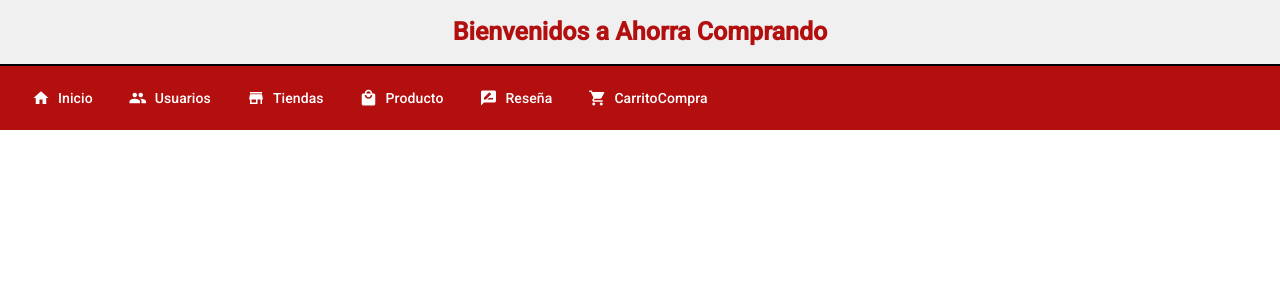
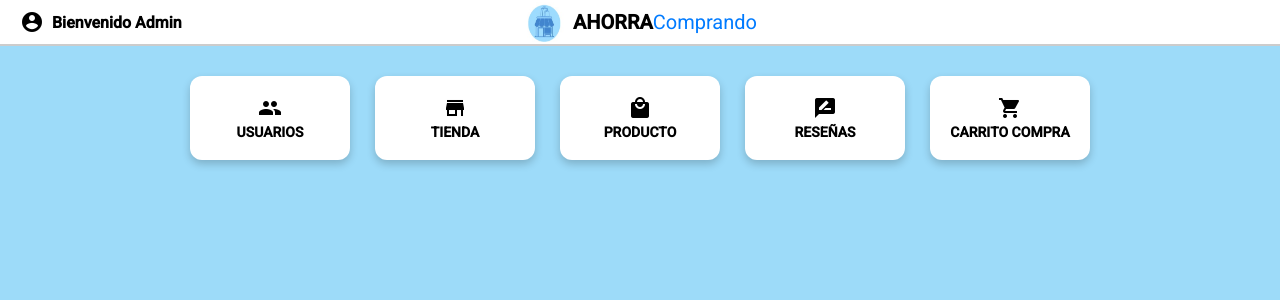
Before and after one commit to AndyLC346/FrontEnd---Grupo-1---ArquiWeb2025-01, an Angular app: page /menu in a window 1280 px wide. Before the commit this address led to /. Shown: the top 300 px of the page. Built offline with nearby package versions, Linux system fonts and the light colour scheme.

Commit message:
menu actualizado

```diff
--- a/src/app/app.component.html
+++ b/src/app/app.component.html
@@ -1,2 +1 @@
-<app-menu></app-menu>
 <router-outlet></router-outlet>
--- a/src/app/components/home/home.component.css
+++ b/src/app/components/home/home.component.css
@@ -0,0 +1,8 @@
+.home-container {
+  text-align: center;
+  margin-top: 100px;
+}
+
+button {
+  margin-top: 20px;
+}
--- a/src/app/components/home/home.component.html
+++ b/src/app/components/home/home.component.html
@@ -1,4 +1,8 @@
-<div class="container" style="text-align: center; margin-top: 5%;">
-  <h1>Bienvenido al sistema de gestión de tiendas</h1>
-  <p>Usa el menú para navegar entre las diversos apartados.</p>
+<div class="home-container">
+  <h1>Bienvenido a AHORRA COMPRANDO</h1>
+  <p>Explora nuestra aplicación</p>
+
+  <button mat-raised-button color="primary" routerLink="/menu">
+    Ir al menú principal
+  </button>
 </div>
--- a/src/app/components/home/home.component.ts
+++ b/src/app/components/home/home.component.ts
@@ -1,8 +1,9 @@
 import { Component } from '@angular/core';
+import { RouterLink } from '@angular/router';
 
 @Component({
   selector: 'app-home',
-  imports: [],
+  imports: [RouterLink],
   templateUrl: './home.component.html',
   styleUrl: './home.component.css'
 })
--- a/src/app/components/menu/menu.component.css
+++ b/src/app/components/menu/menu.component.css
@@ -1,35 +1,83 @@
-.titulo-principal {
-  text-align: center;
-  color: rgb(0, 0, 0);
-  font-size: 25px;
-  font-weight: bold;
-  margin: 0 auto;
-  justify-content: center;
-  padding: 10px 0;
-  color: rgb(179, 15, 15);
+.encabezado {
+  display: flex;
+  justify-content: space-between;
+  align-items: center;
+  background-color: white;
+  padding: 10px 20px;
+  border-bottom: 2px solid #ccc;
 }
 
-.custom{
-  background-color: #f0f0f0;
+.saludo {
+  display: flex;
+  align-items: center;
+  font-weight: bold;
+  font-size: 16px;
 }
 
-.espaciador-visual {
-  height: 1.5px;
-  background-color: #000000;
+.saludo mat-icon {
+  margin-right: 8px;
+  font-size: 24px;
 }
 
-.custom-toolbar {
-  background-color: rgb(179, 15, 15);
+.logo-titulo {
+  position: absolute;
+  left: 50%;
+  transform: translateX(-50%);
+  display: flex;
+  align-items: center;
+  font-size: 20px;
+  text-decoration: none;
+  color: inherit;
+  cursor: pointer;
 }
 
-.btn-rojo {
-  background-color: rgb(179, 15, 15);
-  border-radius: 4px;
-  margin: 4px;
-  border: none;
+.logo {
+  width: 40px;
+  height: 40px;
+  margin-right: 10px;
 }
 
-.custom-toolbar button,
-.custom-toolbar mat-icon {
-  color: white;
+.dashboard {
+  background-color: #9ddbf9;
+  padding: 30px 15px;
+  min-height: 100vh;
 }
+
+.grid {
+  display: grid;
+  grid-template-columns: repeat(auto-fit, minmax(120px, 1fr));
+  gap: 25px;
+  max-width: 900px;
+  margin: 0 auto;
+}
+
+.card {
+  background: white;
+  border-radius: 12px;
+  padding: 20px 10px;
+  text-align: center;
+  cursor: pointer;
+  box-shadow: 0 4px 8px rgba(0, 0, 0, 0.2);
+  transition: transform 0.2s;
+}
+
+.card:hover {
+  transform: scale(1.05);
+}
+
+.card img {
+  width: 40px;
+  height: 40px;
+  margin-bottom: 12px;
+}
+
+.card span {
+  display: block;
+  font-weight: bold;
+  color: black;
+  font-size: 14px;
+}
+
+.card.activo {
+  border: 2px solid #007bff;
+}
--- a/src/app/components/menu/menu.component.html
+++ b/src/app/components/menu/menu.component.html
@@ -1,78 +1,69 @@
-<mat-toolbar class="custom">
-  <h2 class="titulo-principal">
-    <a routerLink="/" style="text-decoration: none; color: inherit;">Bienvenidos a Ahorra Comprando</a>
-  </h2>
-</mat-toolbar>
-
-<div class="espaciador-visual"></div>
-
-<mat-toolbar class="custom-toolbar">
-
-  <div>
-    <button mat-button routerLink="/" class="btn-rojo">
-      <mat-icon>home</mat-icon>
-      Inicio
-    </button>
+<!-- ENCABEZADO -->
+<div class="encabezado">
+  <div class="saludo">
+    <mat-icon>account_circle</mat-icon>
+    <span>Bienvenido Admin</span>
+  </div>
+  <div class="logo-titulo" style="cursor: pointer;" routerLink="/">
+    <img src="assets/img/logoahorra.jpg" class="logo" alt="Logo" />
+    <span><strong>AHORRA</strong><span style="color: #007bff;">Comprando</span></span>
+  </div>
 </div>
 
-  <div>
-    <button mat-button [matMenuTriggerFor]="menuUsuario" class="btn-rojo">
+<!-- PANEL DE ICONOS -->
+<div class="dashboard">
+  <div class="grid">
+
+  <div class="card" [matMenuTriggerFor]="menuUsuarios">
     <mat-icon>people</mat-icon>
-      Usuarios
-    </button>
+    <span>USUARIOS</span>
   </div>
-
-  <div>
-    <button mat-button [matMenuTriggerFor]="menuTienda" class="btn-rojo">
-      <mat-icon>store</mat-icon>
-      Tiendas
-    </button>
-  </div>
-
-  <div>
-    <button mat-button [matMenuTriggerFor]="menuProducto" class="btn-rojo">
-      <mat-icon>local_mall</mat-icon>
-      Producto
-    </button>
-  </div>
-
-  <div>
-    <button mat-button [matMenuTriggerFor]="menuResena" class="btn-rojo">
-      <mat-icon>rate_review</mat-icon>
-      Reseña
-    </button>
-  </div>
-
-  <div>
-    <button mat-button [matMenuTriggerFor]="menuCarritoCompra" class="btn-rojo">
-      <mat-icon>shopping_cart</mat-icon>
-      CarritoCompra
-    </button>
-  </div>
-
-</mat-toolbar>
-
-<mat-menu #menuUsuario="matMenu">
+  <mat-menu #menuUsuarios="matMenu">
     <button mat-menu-item routerLink="/usuarios">Listar</button>
-  <button mat-menu-item routerLink="/usuarios/insertareditarusuarios">Registrar</button>
+    <button mat-menu-item routerLink="/usuarios/insertareditarusuario">Registrar</button>
   </mat-menu>
 
-<mat-menu #menuTienda="matMenu">
+  <!-- ‑‑‑‑ TIENDAS ‑‑‑‑ -->
+  <div class="card" [matMenuTriggerFor]="menuTiendas">
+    <mat-icon>store</mat-icon>
+    <span>TIENDA</span>
+  </div>
+  <mat-menu #menuTiendas="matMenu">
     <button mat-menu-item routerLink="/tiendas">Listar</button>
     <button mat-menu-item routerLink="/tiendas/insertareditartienda">Registrar</button>
   </mat-menu>
 
-<mat-menu #menuProducto="matMenu">
+  <!-- ‑‑‑‑ PRODUCTOS ‑‑‑‑ -->
+  <div class="card" [matMenuTriggerFor]="menuProductos">
+    <mat-icon>local_mall</mat-icon>
+    <span>PRODUCTO</span>
+  </div>
+  <mat-menu #menuProductos="matMenu">
     <button mat-menu-item routerLink="/productos">Listar</button>
     <button mat-menu-item routerLink="/productos/insertareditarprod">Registrar</button>
   </mat-menu>
 
-<mat-menu #menuResena="matMenu">
+  <!-- ‑‑‑‑ RESEÑAS ‑‑‑‑ -->
+  <div class="card" [matMenuTriggerFor]="menuResenas">
+    <mat-icon>rate_review</mat-icon>
+    <span>RESEÑAS</span>
+  </div>
+  <mat-menu #menuResenas="matMenu">
     <button mat-menu-item routerLink="/resenas">Listar</button>
     <button mat-menu-item routerLink="/resenas/insertareditarese">Registrar</button>
   </mat-menu>
 
-<mat-menu #menuCarritoCompra="matMenu">
+  <!-- ‑‑‑‑ CARRITO COMPRA ‑‑‑‑ -->
+  <div class="card" [matMenuTriggerFor]="menuCarrito">
+    <mat-icon>shopping_cart</mat-icon>
+    <span>CARRITO COMPRA</span>
+  </div>
+  <mat-menu #menuCarrito="matMenu">
     <button mat-menu-item routerLink="/carritocompra">Listar</button>
-  <button mat-menu-item routerLink="/carritocompra/insertareditarcarritocompra">Registrar</button>
+    <button mat-menu-item routerLink="/carritocompra/insertareditarcarritocompra">
+      Registrar
+    </button>
   </mat-menu>
+
+  </div>
+</div>
--- a/src/app/components/menu/menu.component.ts
+++ b/src/app/components/menu/menu.component.ts
@@ -1,9 +1,10 @@
 import { Component } from '@angular/core';
 import { MatButtonModule } from '@angular/material/button';
-import {MatToolbarModule} from '@angular/material/toolbar'
-import {MatMenuModule} from '@angular/material/menu'
-import {MatIconModule} from '@angular/material/icon'
+import { MatToolbarModule } from '@angular/material/toolbar'
+import { MatMenuModule } from '@angular/material/menu'
+import { MatIconModule } from '@angular/material/icon'
 import { RouterLink } from '@angular/router';
+import { MatGridListModule } from '@angular/material/grid-list';
 
 
 @Component({
@@ -13,11 +14,25 @@ import { RouterLink } from '@angular/router';
     MatButtonModule,
     MatMenuModule,
     MatIconModule,
-    RouterLink
+    RouterLink,
+    MatGridListModule,
   ],
   templateUrl: './menu.component.html',
   styleUrl: './menu.component.css'
 })
 export class MenuComponent {
 
+  tiles = [
+    { label: 'PRODUCTO', icon: 'inventory_2', link: '/productos' },
+    { label: 'DESCUENTO', icon: 'percent', link: '/descuentos' },
+    { label: 'COMPARADOR', icon: 'compare_arrows', link: '/comparador' },
+    { label: 'CHAT PROVEEDOR', icon: 'chat', link: '/chat' },
+    { label: 'COMENTARIOS', icon: 'forum', link: '/comentarios' },
+    { label: 'METODO PAGO', icon: 'payments', link: '/metodopago' },
+    { label: 'TIENDA', icon: 'store', link: '/tiendas' },
+    { label: 'USUARIOS', icon: 'people', link: '/usuarios' },
+    { label: 'NOTIFICACIONES', icon: 'notifications', link: '/notificaciones' },
+    { label: 'RESEÑAS', icon: 'rate_review', link: '/resenas' },
+    { label: 'CARRITO COMPRA', icon: 'shopping_cart', link: '/carritocompra' }
+  ];
 }
```
Also changed, not shown: src/app/app.routes.ts (+7 -0 lines), src/assets/img/logoahorra.jpg (added). Lines whose indentation alone changed are shown as unchanged.
